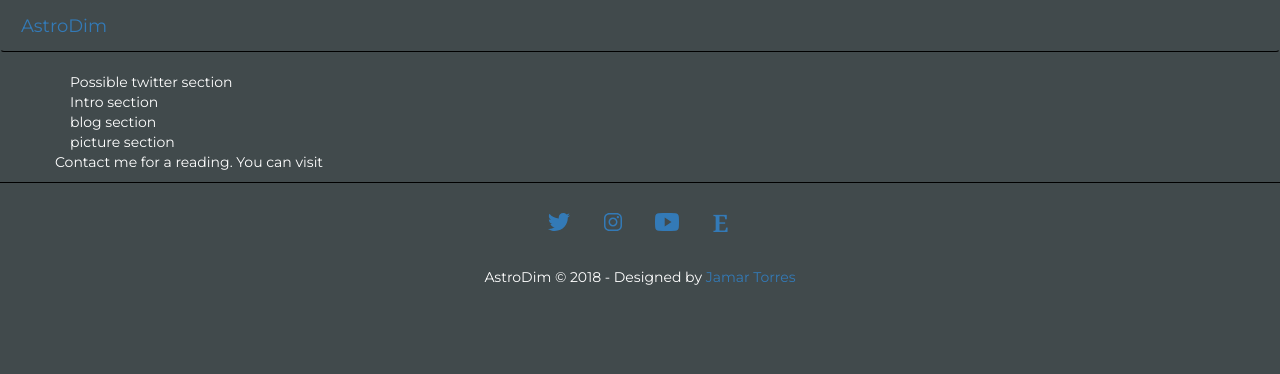
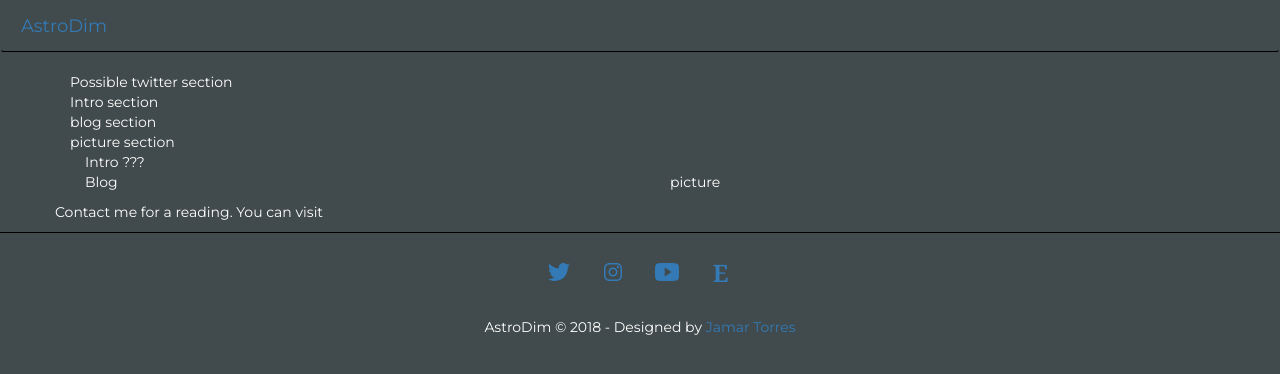
Before and after one commit to jrizza88/AstroDim, a website: page client/public/astrology.html in a window 1280 px wide. Drawn offline with nearby package versions, Linux system fonts and the light colour scheme.

Commit message:
updated some html elements

```diff
--- a/client/public/astrology.html
+++ b/client/public/astrology.html
@@ -44,6 +44,20 @@
           picture section
         </div>
   </div>
+
+  <div class="container">
+    <div row="intro">
+        Intro ???
+    </div>
+    <div class="row">
+      <div class="col-md-6">
+        <p>Blog</p>
+      </div>
+      <div class="col-md-6">
+        picture
+      </div>
+    </div>
+  </div>
   <div class="row">
     <div class="contactForAstrology">
       <p>Contact me for a reading. You can visit</p>
```
